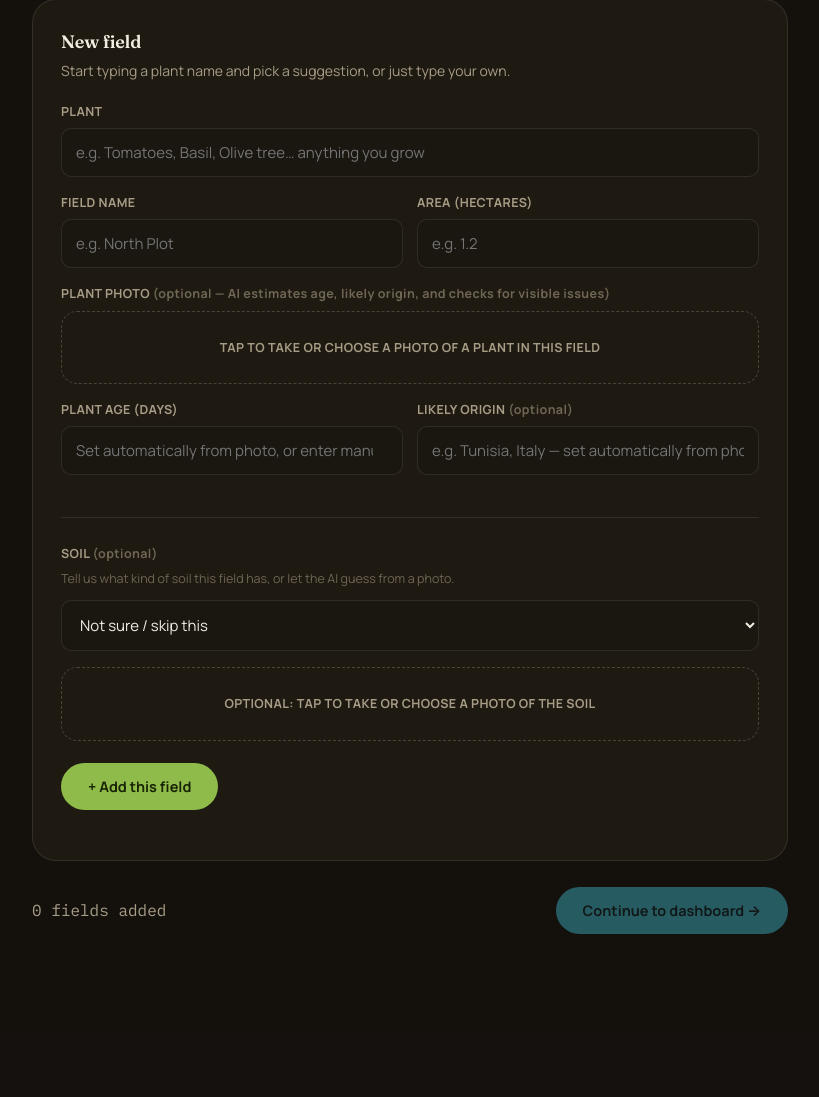
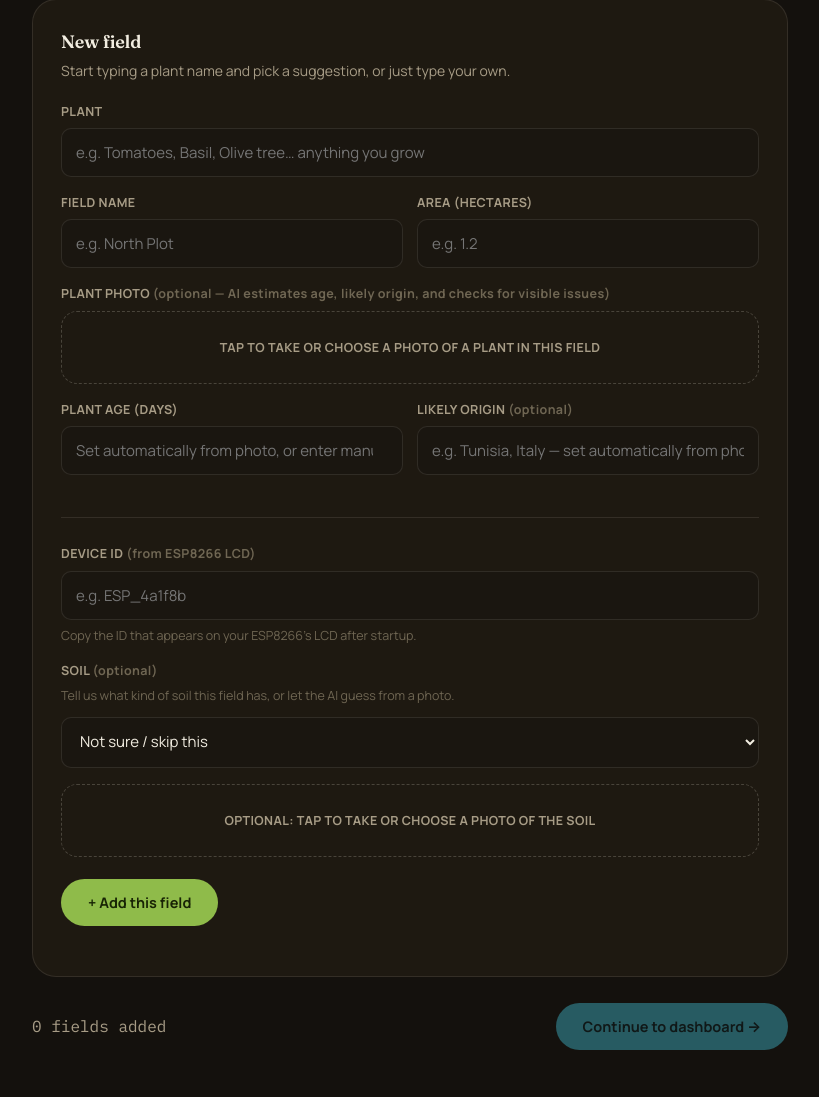
Before and after one commit to touilyassmine/HydroShield, a Flask app: template templates/setup.html in a window 1280 px wide. Shown: the part 320-1417 px from the top of the page, without its empty margins (230-1049 px from the left). Before the commit the page ends 1254 px from the top, so only its background shows below. Run offline with Flask 3, Linux system fonts and the light colour scheme; the template is opened without the code that fills it, so the values that code supplies are empty.

Commit message:
Update setup.html

```diff
--- a/templates/setup.html
+++ b/templates/setup.html
@@ -60,6 +60,13 @@
 
             <div class="divider-line"></div>
 
+            <!-- 🔥 NEW: Device ID field -->
+            <div class="field-row">
+                <label for="device-id">Device ID <span style="text-transform:none;color:var(--muted-2);">(from ESP8266 LCD)</span></label>
+                <input id="device-id" type="text" placeholder="e.g. ESP_4a1f8b" style="width:100%;">
+                <p class="hint">Copy the ID that appears on your ESP8266’s LCD after startup.</p>
+            </div>
+
             <div class="field-row">
                 <label>Soil <span style="text-transform:none;color:var(--muted-2);">(optional)</span></label>
                 <p class="hint" style="margin-top:-2px;margin-bottom:12px;">Tell us what kind of soil this field has, or let the AI guess from a photo.</p>
```
